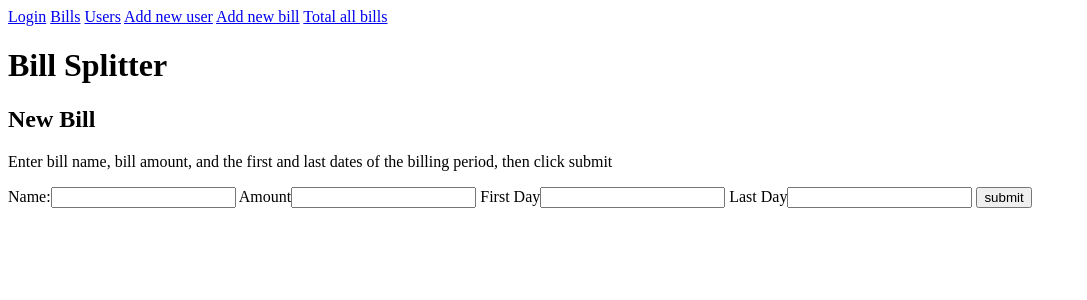
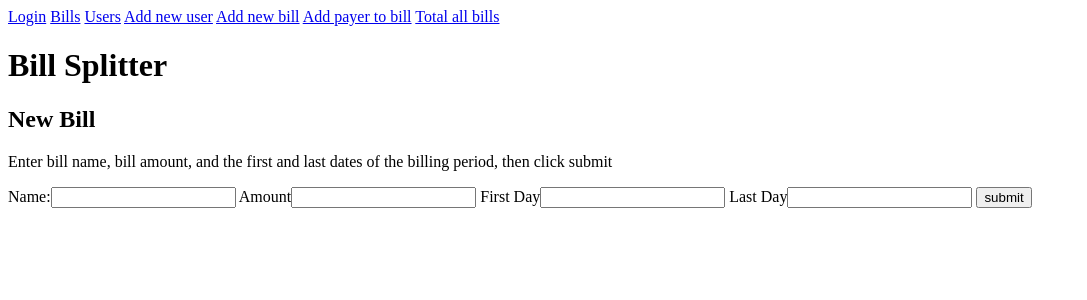
Before and after one commit to ru57y34nn/bill_splitter, a Flask app: page /createbill/ in a window 1280 px wide. Shown: the top 300 px of the page, without its empty margins (0-1087 px from the left). Run offline with Flask 2, Linux system fonts and the light colour scheme; the visitor is signed in with stand-in values (Sample User, id 1).

Commit message:
trying to add bill pauyer as calss attribute to Bill class.  Signin does not seem to be working anymore; user session might be cached in memory.

```diff
--- a/main.py
+++ b/main.py
@@ -165,6 +165,22 @@ def report():
     return render_template('report.jinja2', bills_total=bills_total, users=users)
 
 
+@app.route('/paidby/')
+def paidby():
+    if 'username' not in session:
+        return redirect(url_for('login'))
+    if request.method == 'POST':
+        payer_name = request.form['username']
+        bill_name = int(request.form['billname'])
+        find_bill = Bill.select().where(Bill.name == bill_name)
+
+        if find_bill.exists():
+            Bill(name=find_bill.get(), paidby=payer_name).save()
+            return redirect(url_for('all'))
+        return render_template('paidby.jinja2', error="User does not exist.")
+    else:
+        return render_template('paidby.jinja2')
+
 if __name__ == "__main__":
     port = int(os.environ.get("PORT", 6738))
     app.run(host='0.0.0.0', port=port, debug=True)
--- a/model.py
+++ b/model.py
@@ -24,4 +24,5 @@ class Bill(BaseModel):
     amount = IntegerField()
     first_day = DateField()
     last_day = DateField()
+    paid_by = ForeignKeyField(User, null=True)
 #    user = ForeignKeyField(User, backref='bills')
--- a/templates/base.jinja2
+++ b/templates/base.jinja2
@@ -9,6 +9,7 @@
         <a id="users" href="{{ url_for('users') }}">Users</a>
         <a id="createuser" href="{{ url_for('createuser') }}">Add new user</a>
         <a id="createbill" href="{{ url_for('createbill') }}">Add new bill</a>
+        <a id="paidby" href="{{ url_for('paidby') }}">Add payer to bill</a>
         <a id="report" href="{{ url_for('report') }}">Total all bills</a>
     </nav>
 	<h1>Bill Splitter</h1>
```
Also changed, not shown: templates/paidby.jinja2 (added, +12 -0 lines).
